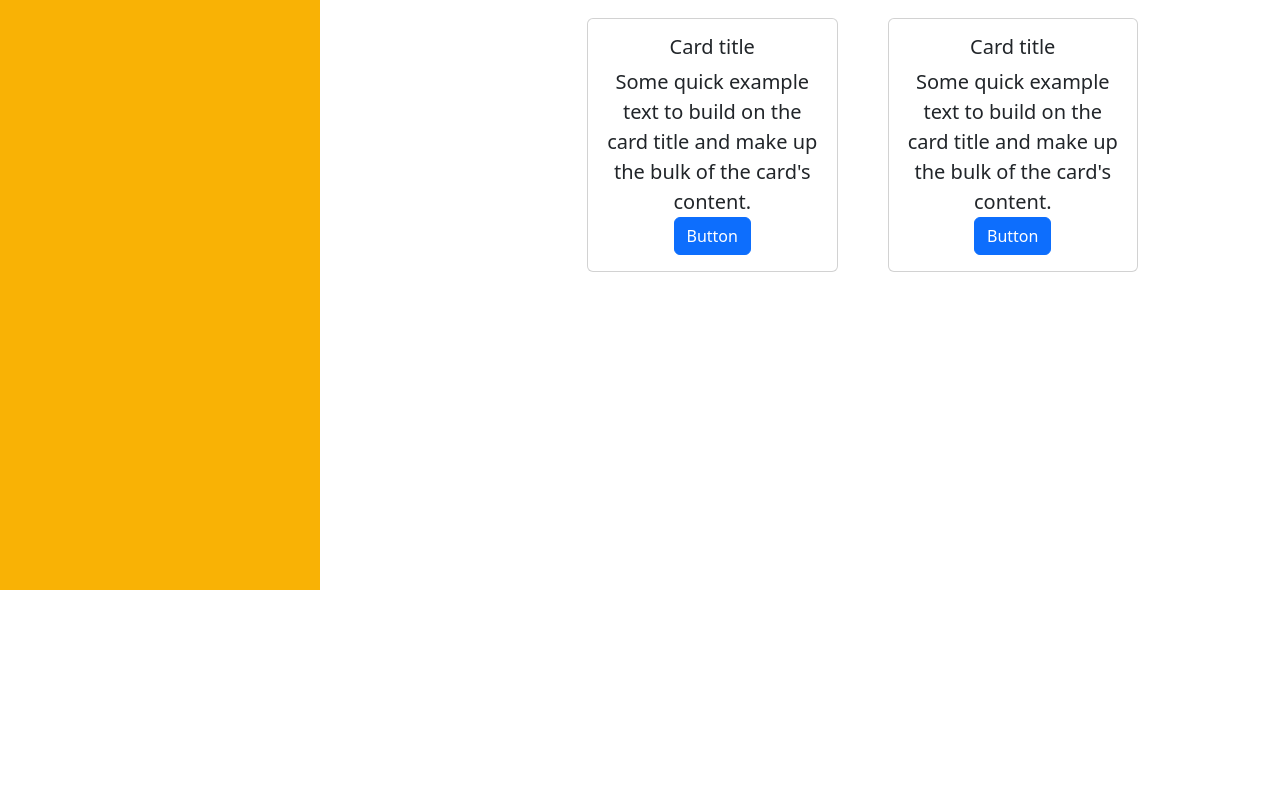
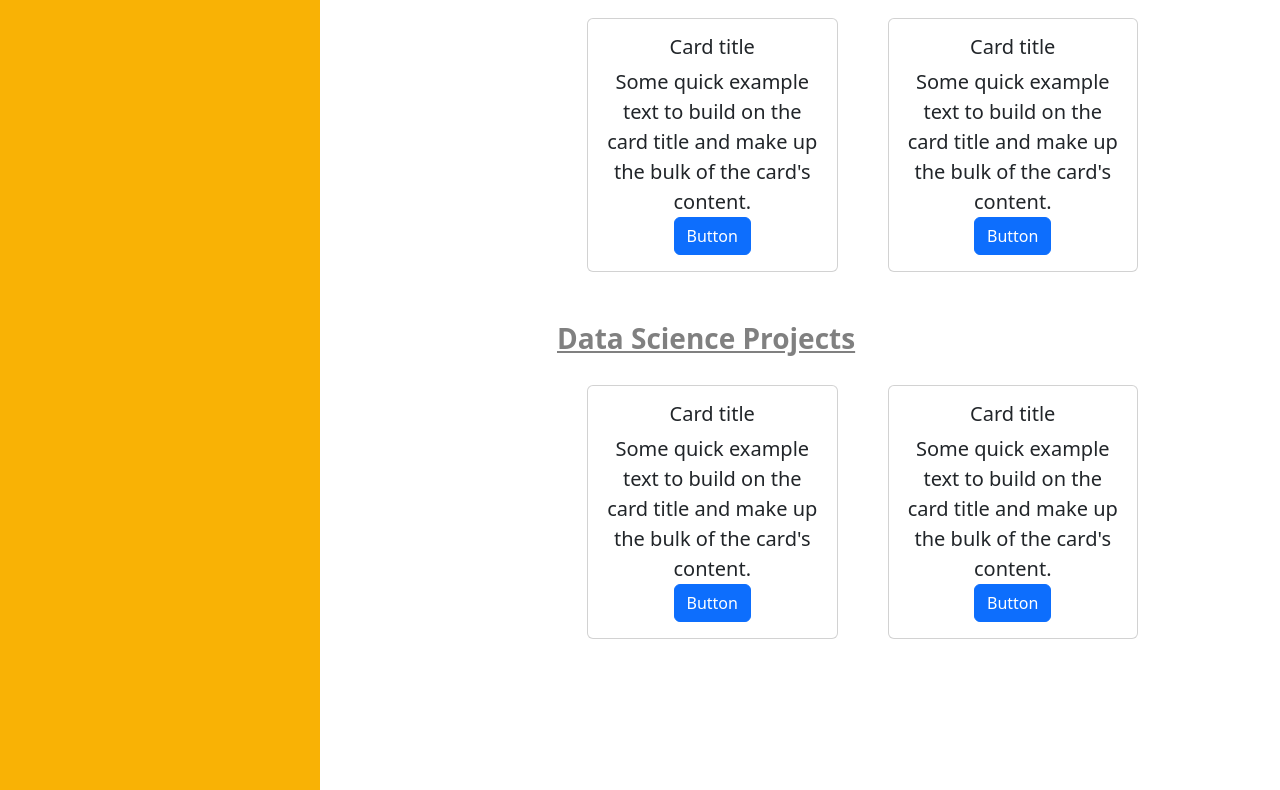
Before and after one commit to Nihilus888/Portfolio-Website, an Angular app: page / in a window 1280 px wide. Shown: the part 610-1400 px from the top of the page. Before the commit the page ends 1200 px from the top, so only its background shows below. Built offline with nearby package versions, Linux system fonts and the light colour scheme.

Commit message:
added data science project template

```diff
--- a/src/app/home/home.component.css
+++ b/src/app/home/home.component.css
@@ -15,6 +15,8 @@
      color: grey;
      font-weight: bold;
      text-decoration: underline;
+     margin-top: 30px;
+     margin-bottom: 10px;
  }
 
  .grid-container {
--- a/src/app/home/home.component.html
+++ b/src/app/home/home.component.html
@@ -70,7 +70,37 @@
               </div>
             </div>
           </div>
+        </div>
 
+        <h3 class="swe-projects">Data Science Projects</h3>
+
+        <!--grid to display 2 cards per row-->
+        <div class="grid-container">
+          <div class="grid-item">
+            <div class="card">
+              <div class="card-body">
+                <h5 class="card-title">Card title</h5>
+                <p class="card-text">
+                  Some quick example text to build on the card title and make up
+                  the bulk of the card's content.
+                </p>
+                <button type="button" class="btn btn-primary">Button</button>
+              </div>
+            </div>
+          </div>
+
+          <div class="grid-item">
+            <div class="card">
+              <div class="card-body">
+                <h5 class="card-title">Card title</h5>
+                <p class="card-text">
+                  Some quick example text to build on the card title and make up
+                  the bulk of the card's content.
+                </p>
+                <button type="button" class="btn btn-primary">Button</button>
+              </div>
+            </div>
+          </div>
         </div>
       </div>
     </div>
--- a/src/styles.css
+++ b/src/styles.css
@@ -47,7 +47,7 @@ a, a:hover {
 .p-wrapper::before {
     content: '';
     background: #f9b205;
-    height: 150vh;
+    height: 175vh;
     width: 25vw;
     position: absolute;
     z-index: -1;
```
